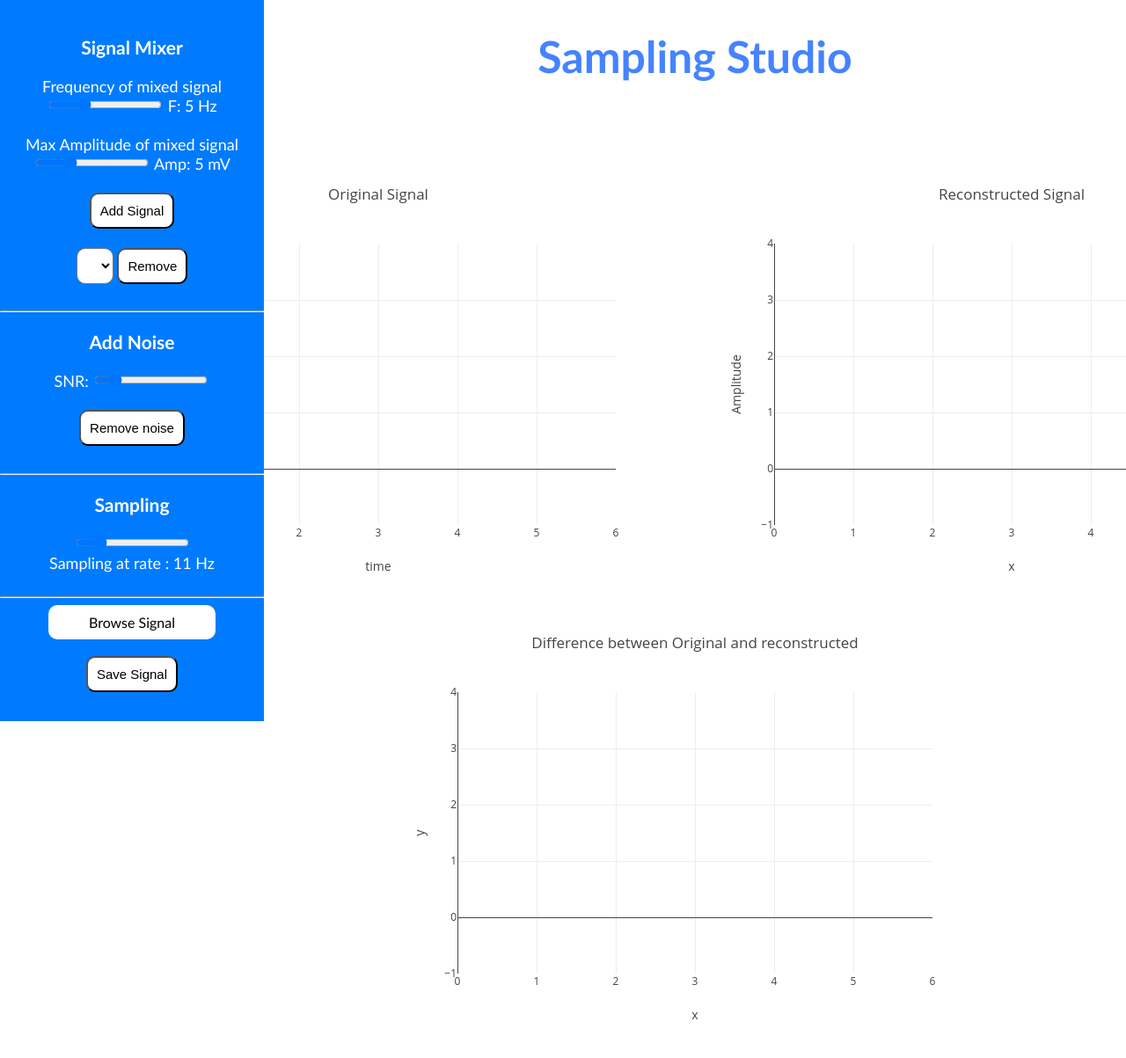
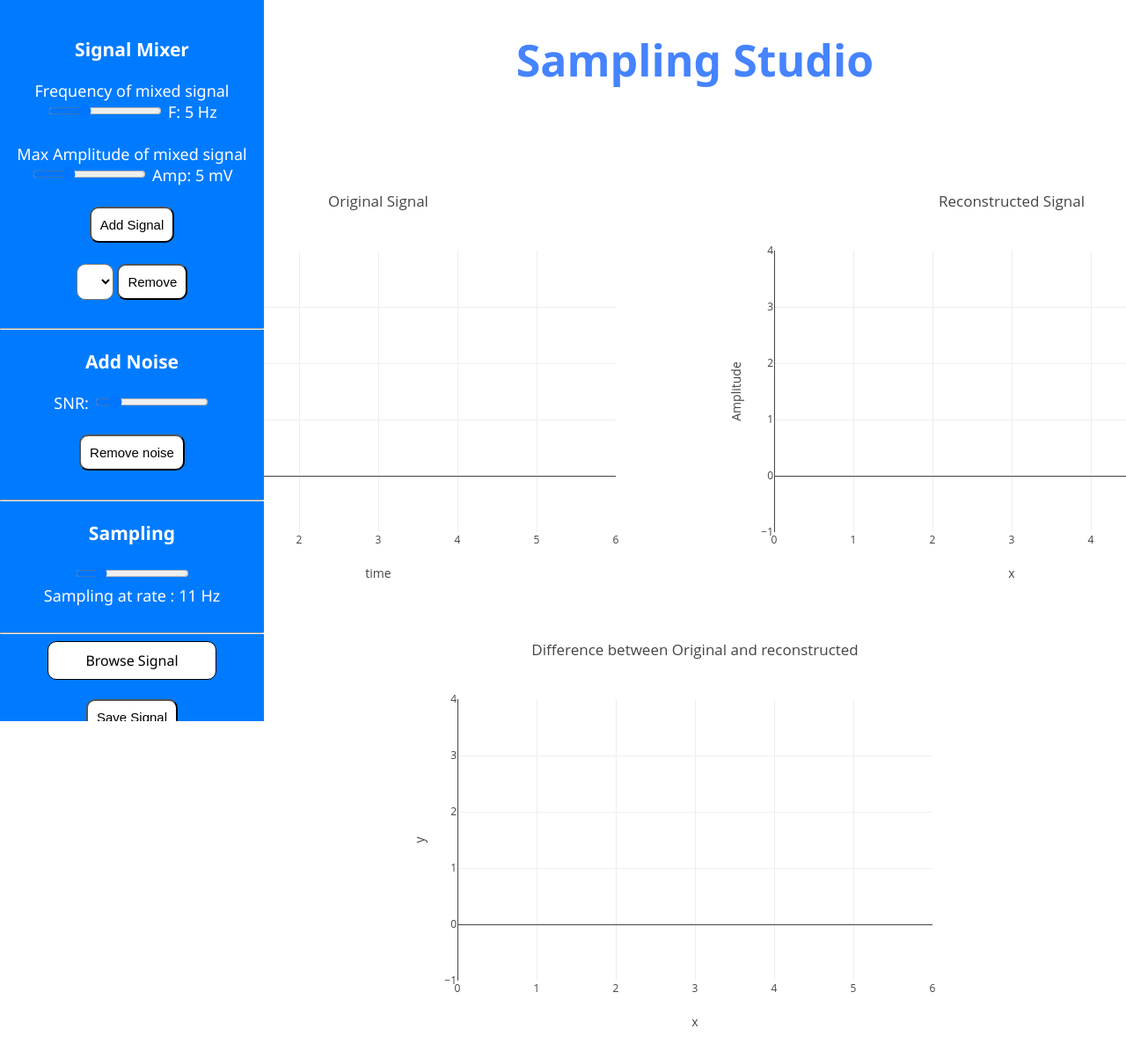
Before and after one commit to Bahey1200022/sampling_studio, a Flask app: page / in a window 1280 px wide; the page is wider, and only the part inside the window is pictured. Shown: that part at 88% size. Before the commit the page ends 1159 px from the top of that part, so only its background shows below. Run offline with Flask 3, Linux system fonts and the light colour scheme; lists and menus that the app fills with data are empty; some libraries are stand-ins or nearby versions.

Commit message:
Changes to styling

```diff
--- a/static/css/index.css
+++ b/static/css/index.css
@@ -1,5 +1,5 @@
 * body{
-    font-family:'Gill Sans', 'Gill Sans MT', Calibri, 'Trebuchet MS', sans-serif;
+    font-family:'Segoe UI', Tahoma, Geneva, Verdana, sans-serif
 }
 h1{
     display: flex;
@@ -145,6 +145,7 @@ h1{
     width: 150px;
     display: flex;
     justify-content: center;
+    border:#000000 solid 1px;
   }
 
   .file-upload-button:hover{
```
